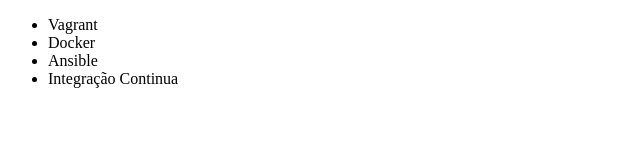
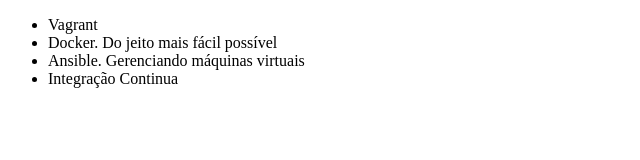
Before and after one commit to tallisguttemberg/alura-git, a plain HTML site: page index.html in a window 1280 px wide. Shown: the whole page, without its empty margins (0-640 px from the left). Drawn offline with Linux system fonts and the light colour scheme.

```diff
--- a/index.html
+++ b/index.html
@@ -7,8 +7,8 @@
     <body>
         <ul>
             <li>Vagrant</li>
-            <li>Docker</li>
-            <li>Ansible</li>
+            <li>Docker.  Do jeito mais fácil possível </li>
+            <li>Ansible. Gerenciando máquinas virtuais</li>
             <li>Integração Continua</li>
         </ul>
     </body>
```
